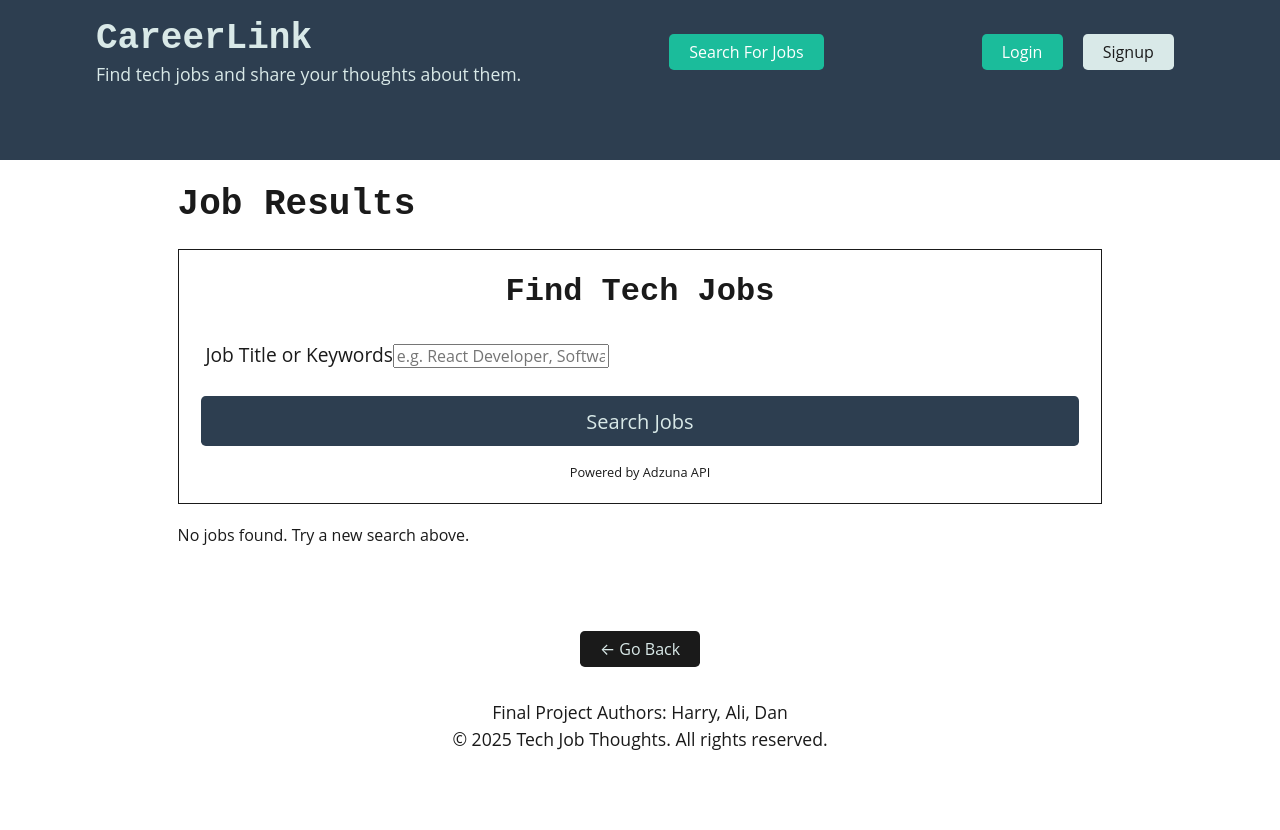
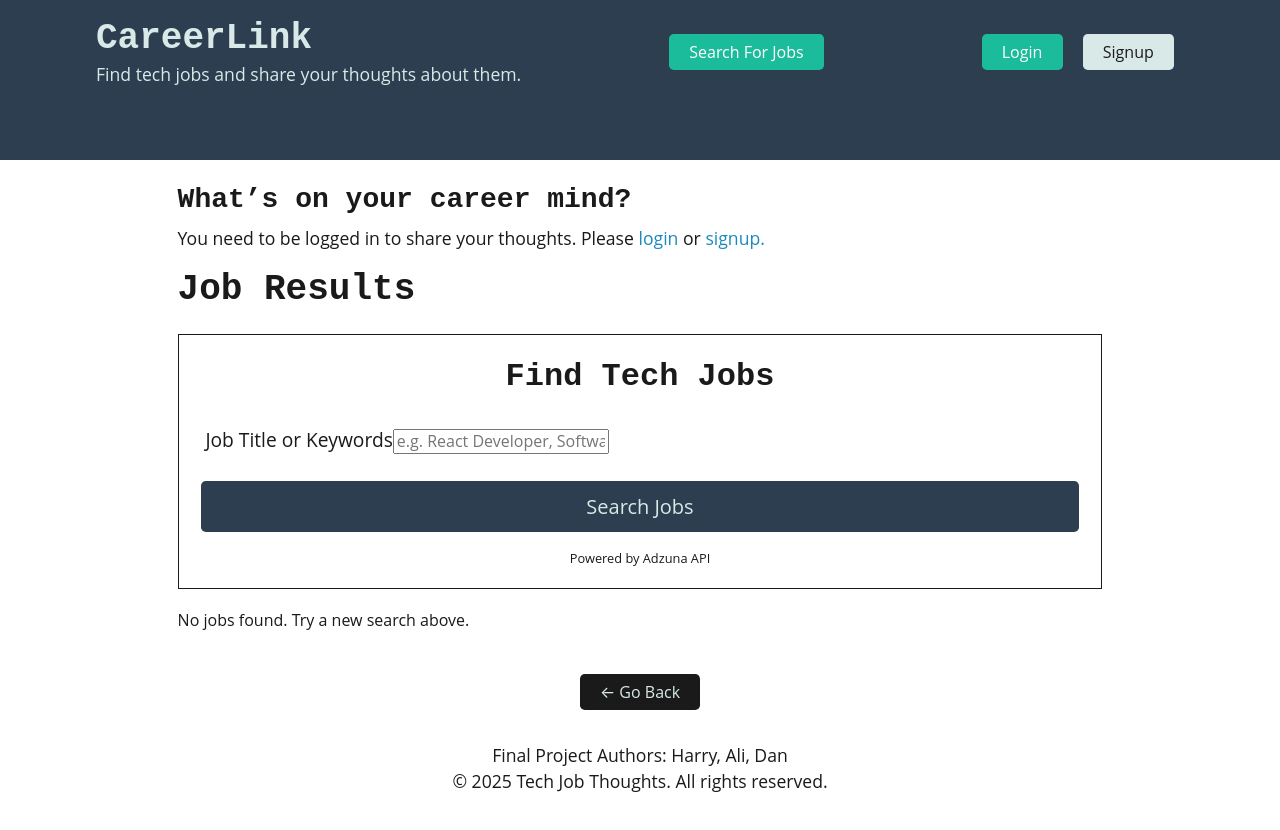
Before and after one commit to Alioune-Ndoye/TalkJob, a React (Vite) app in the folder client/: page /job-results in a window 1280 px wide. Shown: the top 830 px of the page. Before the commit the page ends 800 px from the top, so only its background shows below. Built offline with nearby package versions, Linux system fonts and the light colour scheme.

Commit message:
added toughtform to searchpage

```diff
--- a/client/src/pages/JobResultsPage.tsx
+++ b/client/src/pages/JobResultsPage.tsx
@@ -1,5 +1,6 @@
 import { useLocation } from 'react-router-dom';
 import AdzunaJobSearch from "../components/SearchForm";
+import ThoughtForm from '../components/ThoughtForm';
 
 // Define the job type (you might want to move this to a types file)
 interface AdzunaJob {
@@ -22,6 +23,9 @@ const JobResultsPage = () => {
 
   return (
     <div className="container py-4">
+        <div className="mb-6">
+          <ThoughtForm />
+        </div>
       <h1 className="mb-4">Job Results</h1>
 
       {/* Keep the search form if you want users to search again */}
```
